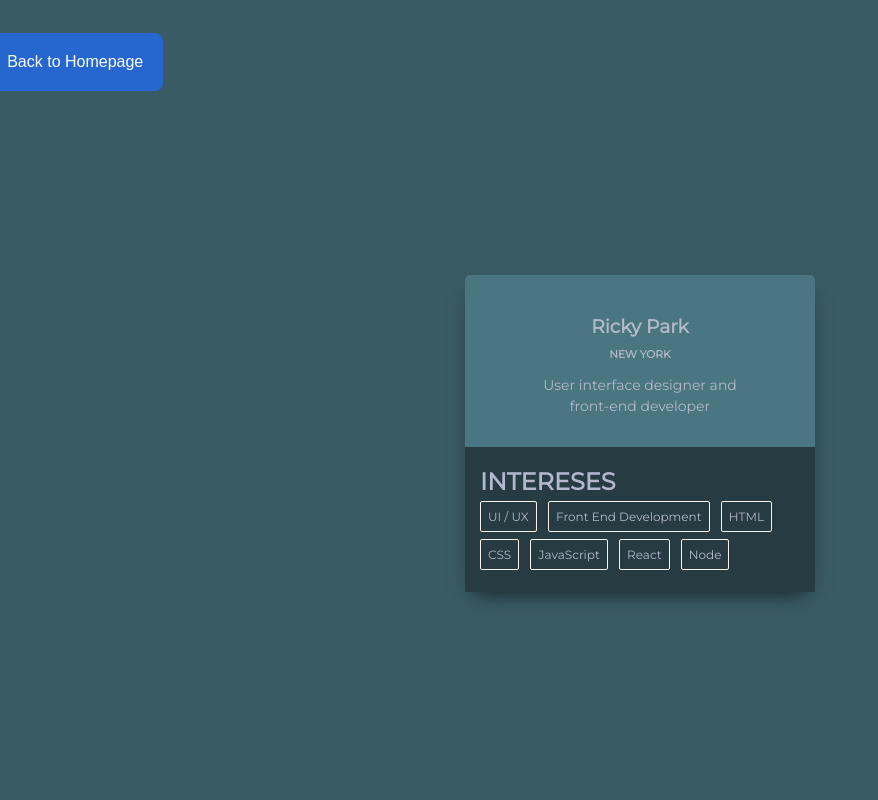
After one commit to nickolasnolte1/Proyecto-Estructura-de-Datos-2.0, a Python web app: template templates/profile.html in a window 1280 px wide. The commit adds this page. Shown: the whole page, without its empty margins (0-878 px from the left). Run offline with Jinja, Linux system fonts and the light colour scheme; the template is opened without the code that fills it, so the values that code supplies are empty.

Commit message:
Homepage update (Profile y searchbar)

```diff
--- a/app.py
+++ b/app.py
@@ -11,6 +11,7 @@ import matplotlib.pyplot as plt
 from datetime import datetime, timedelta
 from io import BytesIO
 
+matplotlib.use('Agg')
 
 #para verificar el formato del email.
 regex = r'\b[A-Za-z0-9_%+-.]+@[A-Za-z0-9.-]+\.[A-Z|a-z]{2,}\b'
@@ -49,6 +50,10 @@ def check(email):
 @app.route('/notifications')
 def noti():
     return render_template('notifications.html')
+
+@app.route('/profile')
+def profile ():
+    return render_template('profile.html')
 
 @app.route('/' , methods = ["GET", "POST"])
 @flask_profiler.profile()
--- a/static/css/style2.css
+++ b/static/css/style2.css
@@ -329,6 +329,9 @@ h1 {text-align: center;}
 
 
 
+
+
+
     * {
         box-sizing: border-box;
       }
--- /dev/null
+++ b/templates/profile.html
@@ -0,0 +1,129 @@
+<!DOCTYPE html>
+<html lang="en">
+<head>
+    <meta charset="UTF-8">
+    <meta http-equiv="X-UA-Compatible" content="IE=edge">
+    <meta name="viewport" content="width=device-width, initial-scale=1.0">
+    <title>Document</title>
+</head>
+
+
+<style>
+    @import url('https://fonts.googleapis.com/css?family=Montserrat');
+
+* {
+	box-sizing: border-box;
+}
+
+body {
+	background-color: #395B64;
+	font-family: Montserrat, sans-serif;
+
+	display: flex;
+	align-items: center;
+	justify-content: center;
+	flex-direction: column;
+
+	min-height: 100vh;
+	margin: 0;
+}
+
+h3 {
+	margin: 10px 0;
+}
+
+h6 {
+	margin: 5px 0;
+	text-transform: uppercase;
+}
+
+p {
+	font-size: 14px;
+	line-height: 21px;
+}
+
+.card-container {
+	background-color: #4a7682;
+	border-radius: 5px;
+	box-shadow: 0px 10px 20px -10px rgba(0,0,0,0.75);
+	color: #B3B8CD;
+	padding-top: 30px;
+	position: relative;
+	width: 350px;
+	max-width: 100%;
+	text-align: center;
+}
+
+
+.skills {
+	background-color: #263c42;
+	text-align: left;
+	padding: 15px;
+	margin-top: 30px;
+}
+
+.skills ul {
+	list-style-type: none;
+	margin: 0;
+	padding: 0;
+}
+
+.skills ul li {
+	border: 1px solid #F5F2E7;
+	border-radius: 2px;
+	display: inline-block;
+	font-size: 12px;
+	margin: 0 7px 7px 0;
+	padding: 7px;
+}
+
+
+
+/** Botón **/
+.goback {
+    background-color: #2666CF;
+    border: none;
+    color: white;
+    padding: 20px;
+    text-align: center;
+    font-size: 16px;
+    margin: 4px 2px;
+    cursor: pointer;
+    border-radius: 8px;
+    position:relative;
+    bottom: 180px;
+    right: 575px;
+  }
+
+</style>
+
+
+
+
+<body>
+    <form>
+        <button class="goback" type="button" onclick="history.back()"> ← Back to Homepage </button>
+    </form>
+
+    <div class="card-container">
+
+        <h3>Ricky Park</h3>
+        <h6>New York</h6>
+        <p>User interface designer and <br/> front-end developer</p>
+        <div class="buttons">
+        </div>
+        <div class="skills">
+            <h6 style="font-size: x-large;" >Intereses</h6>
+            <ul>
+                <li>UI / UX</li>
+                <li>Front End Development</li>
+                <li>HTML</li>
+                <li>CSS</li>
+                <li>JavaScript</li>
+                <li>React</li>
+                <li>Node</li>
+            </ul>
+        </div>
+    </div>
+</body>
+</html>
```
Also changed, not shown: templates/homepage.html (+46 -3 lines).
